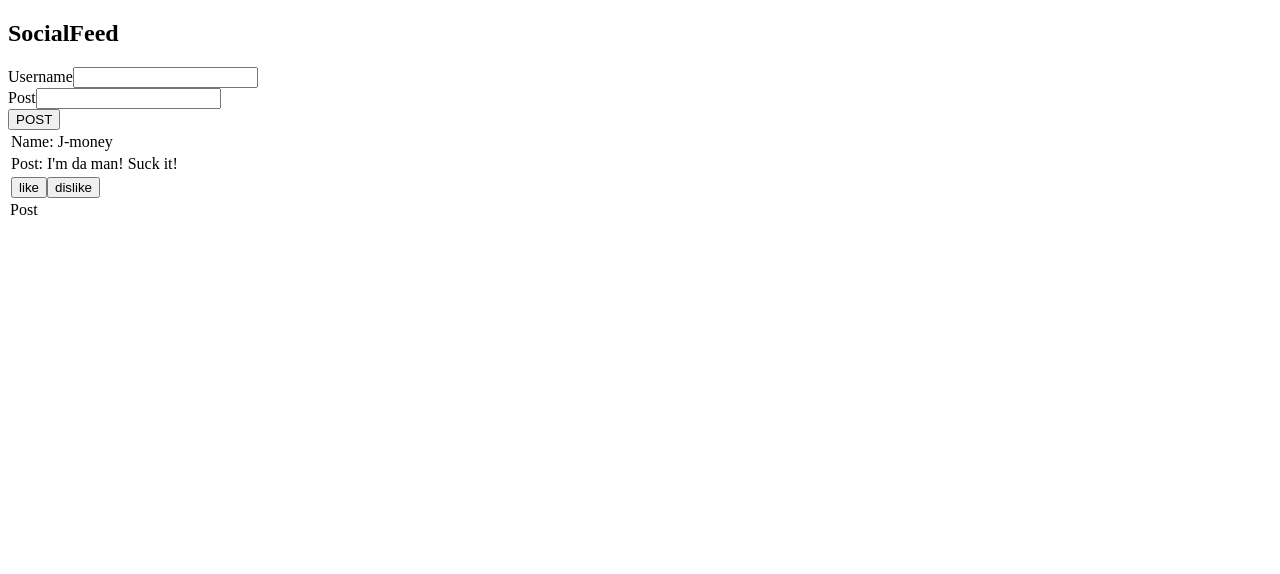
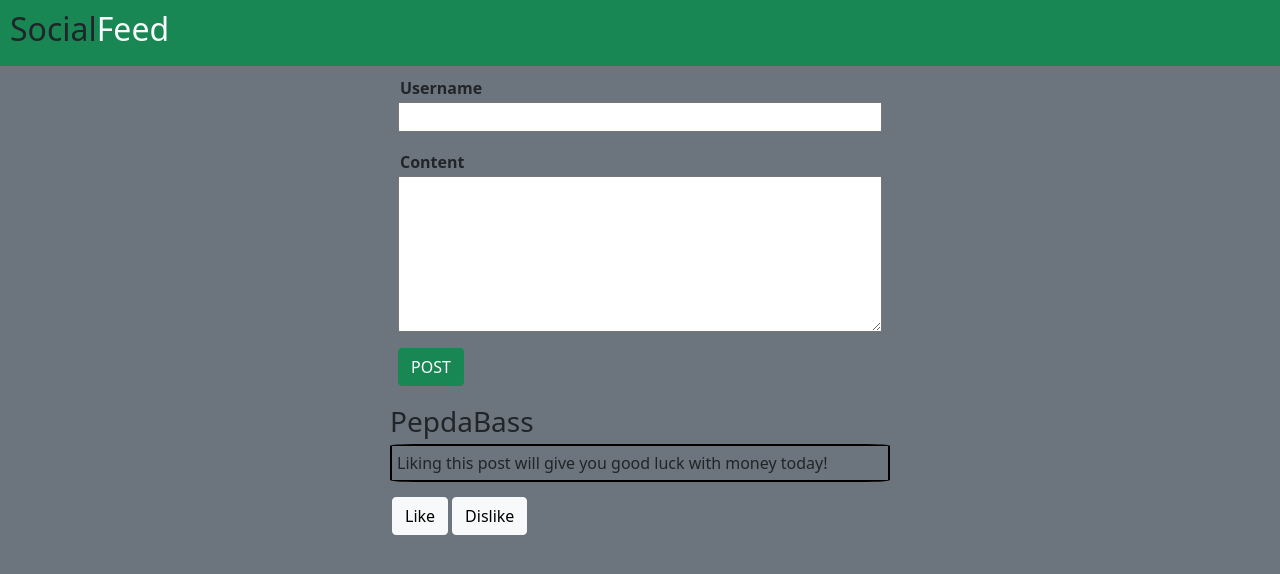
Before and after one commit to PepdaBass/SocialFeed, a React (Create React App) app: page / in a window 1280 px wide. Shown: the top 574 px of the page. Built offline with nearby package versions, Linux system fonts and the light colour scheme.

Commit message:
Added some styling to the page.

```diff
--- a/package.json
+++ b/package.json
@@ -6,6 +6,7 @@
     "@testing-library/jest-dom": "^5.16.2",
     "@testing-library/react": "^12.1.2",
     "@testing-library/user-event": "^13.5.0",
+    "bootstrap": "^5.1.3",
     "react": "^17.0.2",
     "react-dom": "^17.0.2",
     "react-scripts": "5.0.0",
--- /dev/null
+++ b/src/App.css
@@ -0,0 +1,13 @@
+
+
+html {
+    background-color: #6c757d;
+}
+
+.border-box {
+    margin: 0;
+    padding: 0;
+    box-sizing: border-box;
+    background-color: #6c757d;
+    height: 100%;
+}
--- a/src/App.js
+++ b/src/App.js
@@ -2,10 +2,17 @@ import { useState } from "react";
 import NavBar from "./Components/NavBar/NavBar";
 import DisplayPosts from "./Components/DisplayPosts/DisplayPosts";
 import CreatePosts from "./Components/CreatePosts/CreatePosts";
+import "./App.css"
 
 function App() {
 
-  const [posts, setPosts] = useState([{userName: "J-money", content: "I'm da man! Suck it!"}]);
+  const [posts, setPosts] = useState([{
+    userName: "PepdaBass",
+    content: "Liking this post will give you good luck with money today!",
+    likes: 0,
+    dislikes: 0
+  }]);
+
 
   function addNewPost(post){
     let tempPosts = [...posts, post];
@@ -15,7 +22,7 @@ function App() {
 
 
   return (
-    <div>
+    <div className="border-box">
       <NavBar />
       <CreatePosts addNewPostProperty = {addNewPost} />
       <DisplayPosts parentPosts = {posts} />
--- /dev/null
+++ b/src/Components/CreatePosts/CreatePosts.css
@@ -0,0 +1,47 @@
+
+.container-fluid{
+    display: flex;
+    flex-direction: column;
+    justify-content: center;
+    align-items: center;
+    margin-top: 0px;
+    word-break: break-all;
+    box-sizing: border-box;
+}
+
+.create_name {
+    padding: 0.5em;
+    width: 500px;
+    display: flex;
+    flex-direction: column;
+}
+
+.create_name input {
+    width: 100%;
+}
+
+.create_name label {
+    margin: 2px;
+}
+
+.create_content {
+    padding: 0.5em;
+    width: 500px;
+    height: 200px;
+    display: flex;
+    flex-direction: column;
+}
+
+.create_content label {
+    margin: 2px;
+}
+
+.create_content textarea {
+    width: 100%;
+    height: 90%;
+}
+
+.create_button {
+    padding: 0.5em;
+    width: 500px;
+}
--- a/src/Components/CreatePosts/CreatePosts.jsx
+++ b/src/Components/CreatePosts/CreatePosts.jsx
@@ -1,4 +1,5 @@
 import React, { useState } from 'react';
+import "./CreatePosts.css"
 
 const CreatePosts = (props) => {
 
@@ -16,15 +17,19 @@ const CreatePosts = (props) => {
 
     return (
         <form onSubmit={handleSubmit}>
-            <div>
-                <label>Username</label>
-                <input type="text" value={userName} onChange={(event) => setUserName(event.target.value)} />
+            <div className="container-fluid bg-secondary">
+                <div className="create_name">
+                    <label><strong>Username</strong></label>
+                    <input type="text" value={userName} onChange={(event) => setUserName(event.target.value)} />
+                </div>
+                <div className="create_content">
+                    <label><strong>Content</strong></label>
+                    <textarea type="text" value={content} onChange={(event) => setContent(event.target.value)} />
+                </div>
+                <div className="create_button">
+                    <button type="submit" className="btn btn-success">POST</button>
+                </div>
             </div>
-            <div>
-                <label>Post</label>
-                <input type="text" value={content} onChange={(event) => setContent(event.target.value)} />
-            </div>
-            <button type="submit">POST</button>
         </form>
      );
 }
--- a/src/Components/DisplayPosts/DisplayPosts.jsx
+++ b/src/Components/DisplayPosts/DisplayPosts.jsx
@@ -1,7 +1,8 @@
 import React, { useState } from 'react';
+import Post from '../Post/Post';
 
 
-const DisplayPosts = (props) => {
+const DisplayPosts = ({parentPosts}) => {
 
     const [likeStatus, setLikeStatus] = useState("");
 
@@ -10,25 +11,13 @@ const DisplayPosts = (props) => {
     }
 
     return (
-        <table>
-            {props.parentPosts.map((post, i) => {
-                return (
-                    <tbody key={i}>
-                    <tr>
-                        <td>Name: {post.userName}<br /></td>
-                    </tr>
-                    <tr>
-                        <td>Post: {post.content}<br /></td>
-                    </tr>
-                    <tr>
-                        <td><button onClick={() => updateLikeStatus("liked!")}>like</button>
-                        <button onClick={() => updateLikeStatus("disliked!")}>dislike</button></td>
-                    </tr>
-                    <tr>Post {likeStatus}</tr>
-                    </tbody>
-                )
-            })}
-        </table>
+       <div>
+           {parentPosts.map((post, i) => {
+               return (
+                   <Post key={i} userName = {post.userName} content = {post.content} />
+               )
+           })}
+       </div>
      );
 }
 
--- /dev/null
+++ b/src/Components/NavBar/NavBar.css
@@ -0,0 +1,6 @@
+
+nav {
+    background-color: #198754;
+    margin: 0px;
+    padding: 10px;
+}
--- a/src/Components/NavBar/NavBar.jsx
+++ b/src/Components/NavBar/NavBar.jsx
@@ -1,9 +1,11 @@
+
+import "./NavBar.css"
 
 const NavBar = (props) => {
     return (
         <div>
             <nav>
-                <h2>SocialFeed</h2>
+                <h2>Social<medium className="text-light">Feed</medium></h2>
             </nav>
         </div>
      );
--- /dev/null
+++ b/src/Components/Post/Post.css
@@ -0,0 +1,35 @@
+
+.post {
+    background-color: #6c757d;
+    display: flex;
+    flex-direction: column;
+    align-items: center;
+    word-break: break-all;
+    border-radius: 15px;
+    padding: 5px;
+}
+
+.post h3 {
+    width: 500px;
+    margin: 0.2em;
+}
+
+.post p {
+    width: 500px;
+    display: flex;
+    margin-bottom: 0.2em;
+    border: 2px solid black;
+    border-radius: 5%;
+    padding: 5px;
+}
+
+.buttons {
+    display: flex;
+    align-items: left;
+    width: 500px;
+    margin-top: 10px;
+}
+
+.buttons button {
+    margin: 2px;
+}
--- /dev/null
+++ b/src/Components/Post/Post.jsx
@@ -0,0 +1,31 @@
+import React, { useState } from 'react';
+import "./Post.css"
+
+const Post = ({userName, content}) => {
+
+    const [liked, setLiked] = useState(false);
+    const [disliked, setDisliked] = useState(false);
+
+    function handleLike(){
+        setLiked(!liked);
+        setDisliked(false);
+      }
+
+      function handleDislike(){
+          setDisliked(!disliked);
+          setLiked(false);
+      }
+
+    return (
+        <div className="post">
+            <h3>{userName}</h3>
+            <p>{content}</p>
+            <div className="buttons">
+                <button className={`btn btn-${liked ? "success" : "light"}`} onClick={handleLike}>Like</button>
+                <button className={`btn btn-${disliked ? "success" : "light"}`}onClick={handleDislike}>Dislike</button>
+            </div>
+        </div>
+     );
+}
+
+export default Post;
--- a/src/index.js
+++ b/src/index.js
@@ -1,6 +1,7 @@
 import React from 'react';
 import ReactDOM from 'react-dom';
 import App from './App';
+import 'bootstrap/dist/css/bootstrap.min.css';
 
 
 ReactDOM.render(
```
Also changed, not shown: 1 other file (tests, documents, lock files or other folders).
